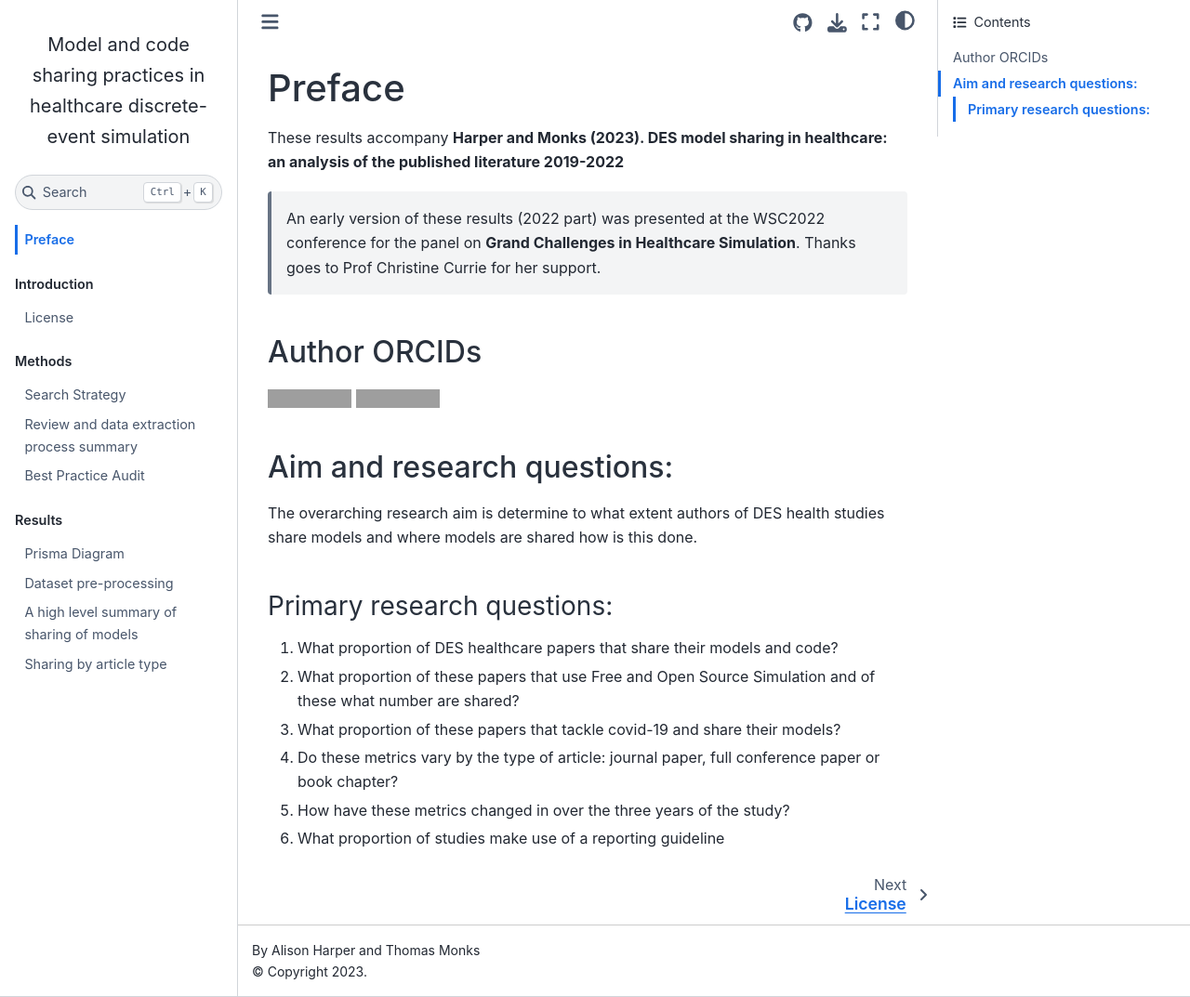
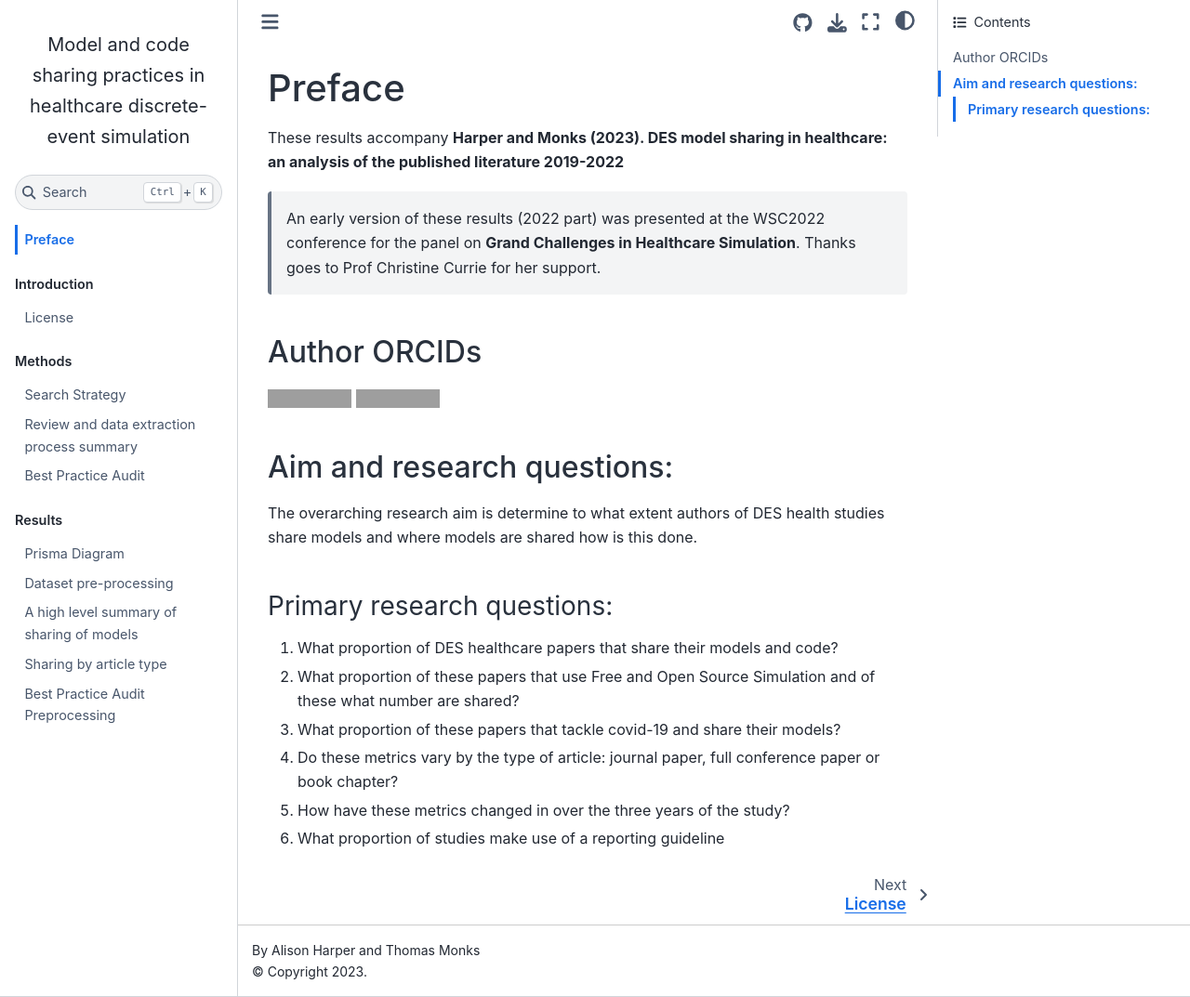
Before and after one commit to TomMonks/des_sharing_lit_review, a Jupyter Book: the page built from content/01_welcome.md, in a window 1280 px wide and 1073 px high. Shown: the whole window at 93% size. Built offline with Jupyter Book 1.0.4 settings and Sphinx 7.4.7 and the Sphinx Book theme 1.1.4, drawn with Linux system fonts in a browser that asks for light colours; some of the changed lines change nothing that is shown; grey boxes are pictures that could not be loaded.

Commit message:
TOC: BPA preprocessing added to book

```diff
--- a/_toc.yml
+++ b/_toc.yml
@@ -15,3 +15,4 @@ parts:
   - file: content/03_results/01_preprocessing
   - file: content/03_results/02_sharing_hl_summary
   - file: content/03_results/03_article_type
+  - file: content/03_results/04_bpa_preprocessing
```
